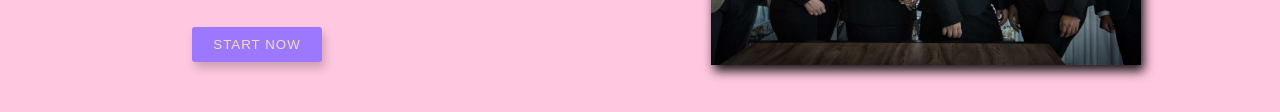
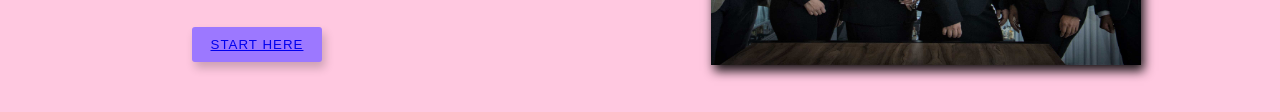
Before and after one commit to BSIT-2-2-Web-Developers/PandHeroes, a plain HTML site: page index.html in a window 1280 px wide. Shown: the part 430-542 px from the top of the page. Drawn offline with Linux system fonts and the light colour scheme.

Commit message:
Update index.html

```diff
--- a/index.html
+++ b/index.html
@@ -38,7 +38,7 @@
                 <div class="content-text">
                     <h2>FEATURING <br> IMPORTANT PEOPLE <br>IN SOCIETIES</h2>
                     <p>Introducing an important individual to<br> give commemoration and gratitude to their execellence<br> and pursue and empower others to push their limits</p>
-                    <button>START NOW</button>
+                    <button><a href="Outline Research.html">START HERE</a></button>
                     <span>WEB DEVELOPMENT <br> BSIT 2-2</span>
                 </div>
 
```
